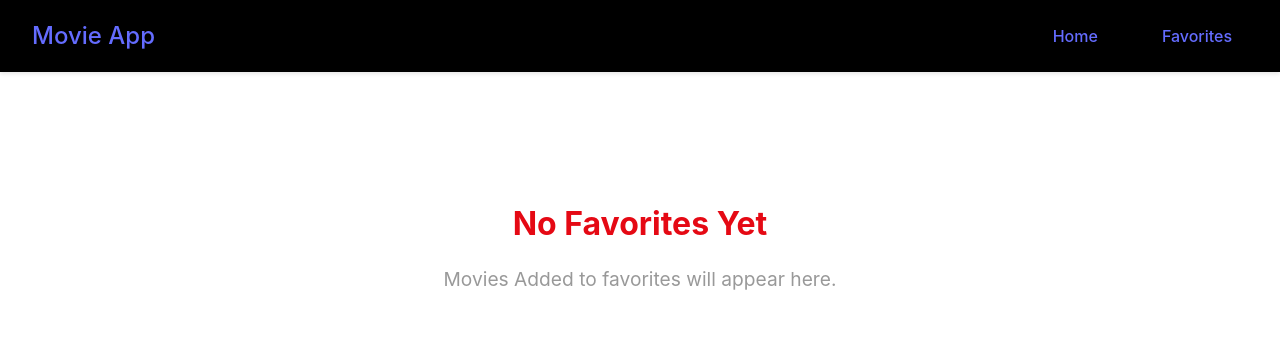
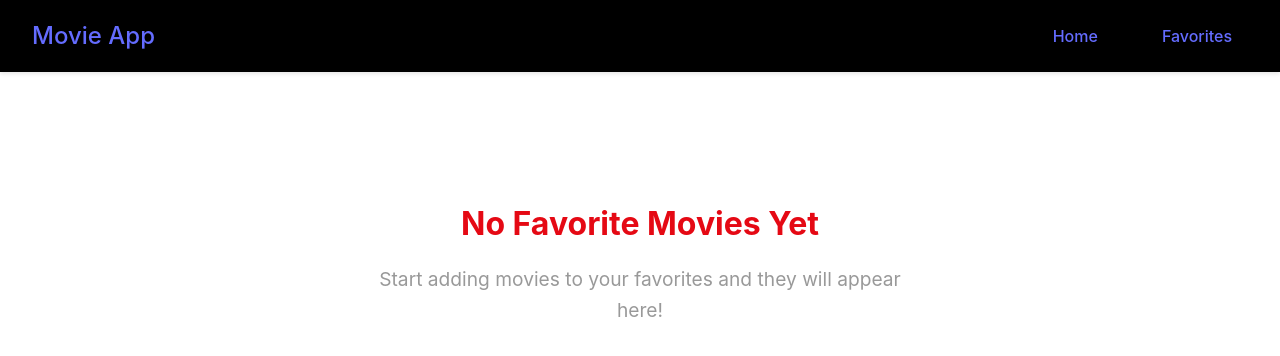
Before and after one commit to km-rjun/movie-db, a React (Vite) app: page /favorites in a window 1280 px wide. Shown: the top 356 px of the page. Built offline with nearby package versions, Linux system fonts and the light colour scheme.

Commit message:
Finished app

```diff
--- a/src/App.jsx
+++ b/src/App.jsx
@@ -1,12 +1,13 @@
 import { Route, Routes } from 'react-router-dom';
 import './css/App.css'
 import Home from './pages/Home.jsx'
+import { MovieProvider } from './contexts/MovieContext.jsx';
 import Favorites from './pages/Favorites.jsx';
 import NavBar from './components/NavBar.jsx';
 
 function App() {
   return (
-    <div>
+      <MovieProvider>
       <NavBar/>
     <main className="main-content">
       <Routes>
@@ -14,7 +15,7 @@
         <Route path="/favorites" element={<Favorites />}/>
       </Routes>
       </main>
-      </div>
+      </MovieProvider>
   );
 }
 
--- a/src/components/MovieCard.jsx
+++ b/src/components/MovieCard.jsx
@@ -1,15 +1,21 @@
 import '../css/MovieCard.css'
+import { useMovieContext } from '../contexts/MovieContext'
+
 function MovieCard({movie}) {
+    const {isFavorite, addToFavorites, removeFromFavorites} = useMovieContext()
+    const favorite = isFavorite(movie.id)
 
-    function favoriteClick() {
-        alert("clicked")
+    function favoriteClick(e) {
+        e.preventDefault()
+        if (favorite) removeFromFavorites(movie.id)
+        else addToFavorites(movie)
     }
 
     return <div className = "movie-card">
         <div className = "movie-poster">
             <img src={`https://image.tmdb.org/t/p/w500${movie.poster_path}`} alt={movie.title} />
             <div className = "movie-overlay">
-                <button className = "favorite-btn" onClick={favoriteClick}>♥</button>
+                <button className = {`favorite-btn ${favorite ? "active" : ""}`} onClick={favoriteClick}>♥</button>
             </div>
         </div>
         <div className = "movie-info">
--- /dev/null
+++ b/src/contexts/MovieContext.jsx
@@ -0,0 +1,40 @@
+import { createContext, useState, useContext, useEffect } from "react";
+
+const MovieContext = createContext()
+
+export const useMovieContext = () => useContext(MovieContext)
+
+export const MovieProvider = ({children})  => {
+    const [favorites, setFavorites] = useState([])
+
+    useEffect(() => {
+        const storedFavs = localStorage.getItem("favorites")
+
+        if(storedFavs) setFavorites(JSON.parse(storedFavs))
+    }, [])
+
+    useEffect(() => {
+        localStorage.setItem('favorites', JSON.stringify(favorites))
+    }, [favorites])
+
+    const addToFavorites = (movie) => {
+        setFavorites(prev => [...prev, movie])
+    }
+    const removeFromFavorites = (movieId) => {
+        setFavorites(prev => prev.filter(movie => movie.id !== movieId))
+        }
+    const isFavorite = (movieId) => {
+        return favorites.some(movie => movie.id === movieId)
+    }
+
+    const value = {
+        favorites,
+        addToFavorites,
+        removeFromFavorites,
+        isFavorite
+    }
+
+    return <MovieContext.Provider value={value}>
+        {children}
+        </MovieContext.Provider>
+}
--- a/src/pages/Favorites.jsx
+++ b/src/pages/Favorites.jsx
@@ -1,9 +1,28 @@
 import '../css/Favorites.css'
+import { useMovieContext } from '../contexts/MovieContext'
+import MovieCard from '../components/MovieCard'
+
 function Favorites() {
-    return <div className="favorites-empty">
-        <h2>No Favorites Yet</h2>
-        <p>Movies Added to favorites will appear here.</p>
+    const {favorites} = useMovieContext();
+
+    if (favorites.length > 0) {
+        return (
+            <div className="favorites">
+            <h2>Your Favorites</h2>
+            <div className="movies-grid">
+            {favorites.map((movie) => (
+                <MovieCard movie={movie} key={movie.id} />
+            ))}
+            </div>
+            </div>
+        );
+    }
+
+    return (
+        <div className="favorites-empty">
+        <h2>No Favorite Movies Yet</h2>
+        <p>Start adding movies to your favorites and they will appear here!</p>
         </div>
+    );
 }
-
-export default Favorites
+    export default Favorites
```
